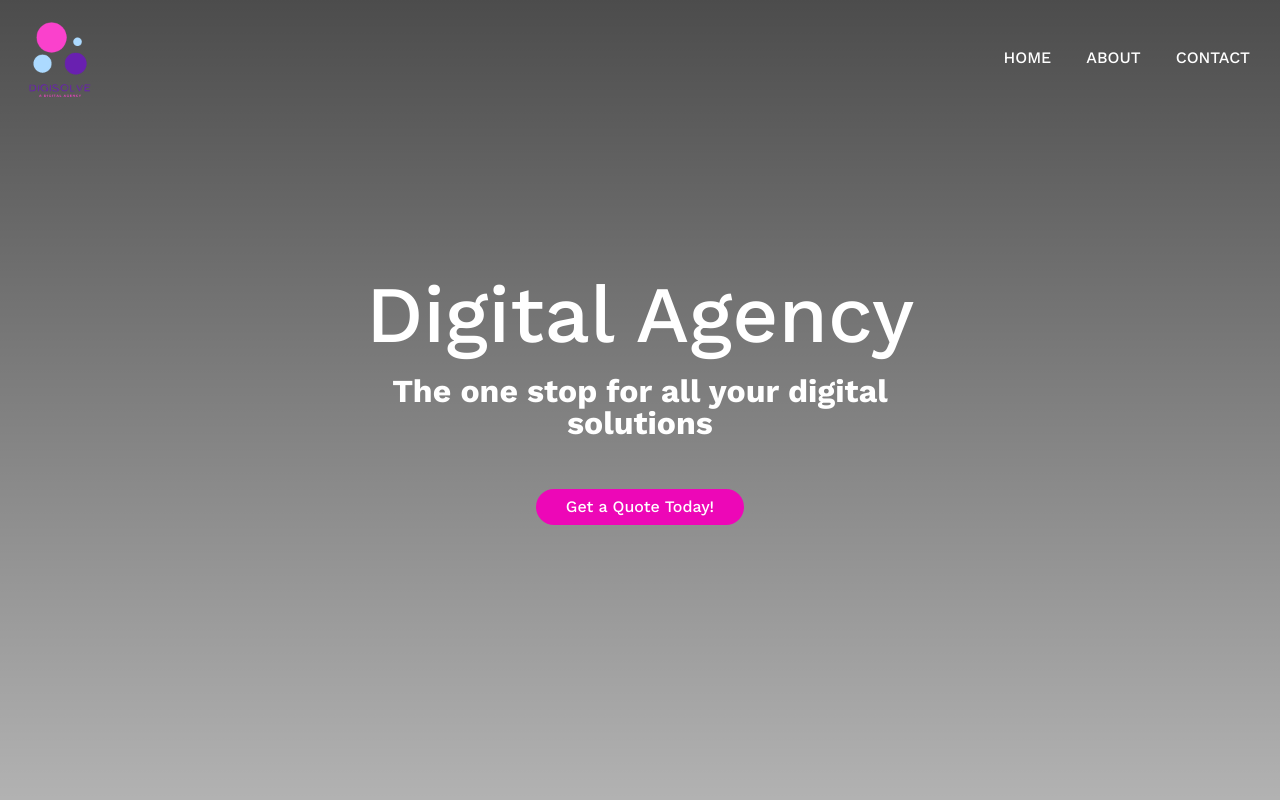
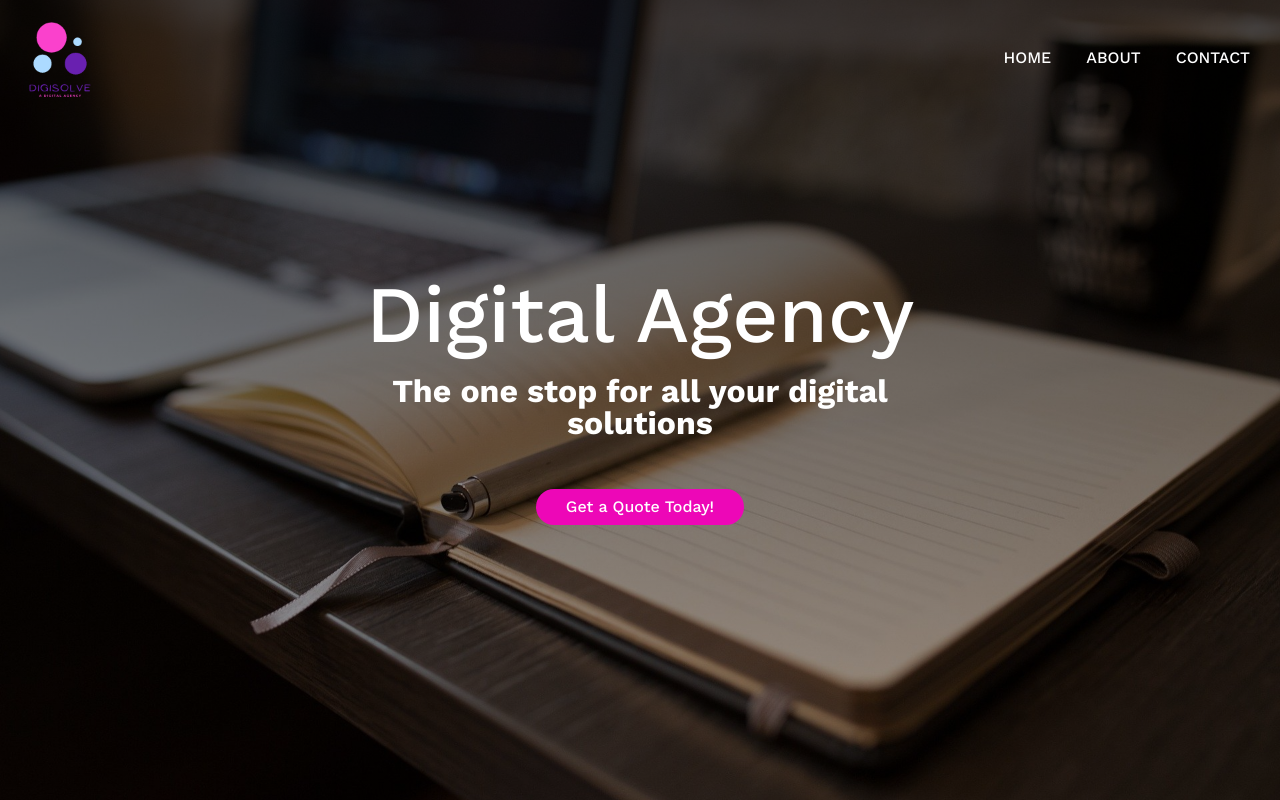
Before and after one commit to surya330/Digisolve, a plain HTML site: page index.html in a window 1280 px wide. Shown: the top 800 px of the page. Drawn offline with nearby package versions, Linux system fonts and the light colour scheme.

Commit message:
Update style.css

```diff
--- a/style.css
+++ b/style.css
@@ -27,8 +27,8 @@ html,body{
 }
 /***Header***/
 header {
-    background-image: -webkit-linear-gradient(rgba(0,0,0,0.7),rgba(0,0,0,0.3)),url(/Digital_Agency/Resources/css/img/header-img.jpg);
-    background-image: linear-gradient(rgba(0,0,0,0.7),rgba(0,0,0,0.3)),url(/Digital_Agency/Resources/css/img/header-img.jpg);
+    background-image: -webkit-linear-gradient(rgba(0,0,0,0.7),rgba(0,0,0,0.3)),url(header-img.jpg);
+    background-image: linear-gradient(rgba(0,0,0,0.7),rgba(0,0,0,0.3)),url(header-img.jpg);
     height: 100vh;
     background-size: cover;
     background-position: center;
@@ -248,7 +248,7 @@ input[type=submit]:hover {
 
 /**Testimonials section**/
 .testimonials-section{
-    background-image:linear-gradient(rgba(0,0,0,.5),rgba(0,0,0,.8)), url(/Digital_Agency/Resources/css/img/testimonial-background.jpg);
+    background-image:linear-gradient(rgba(0,0,0,.5),rgba(0,0,0,.8)), url(testimonial-background.jpg);
     text-align: center;
     background-size: cover;
     background-attachment: fixed;
```
